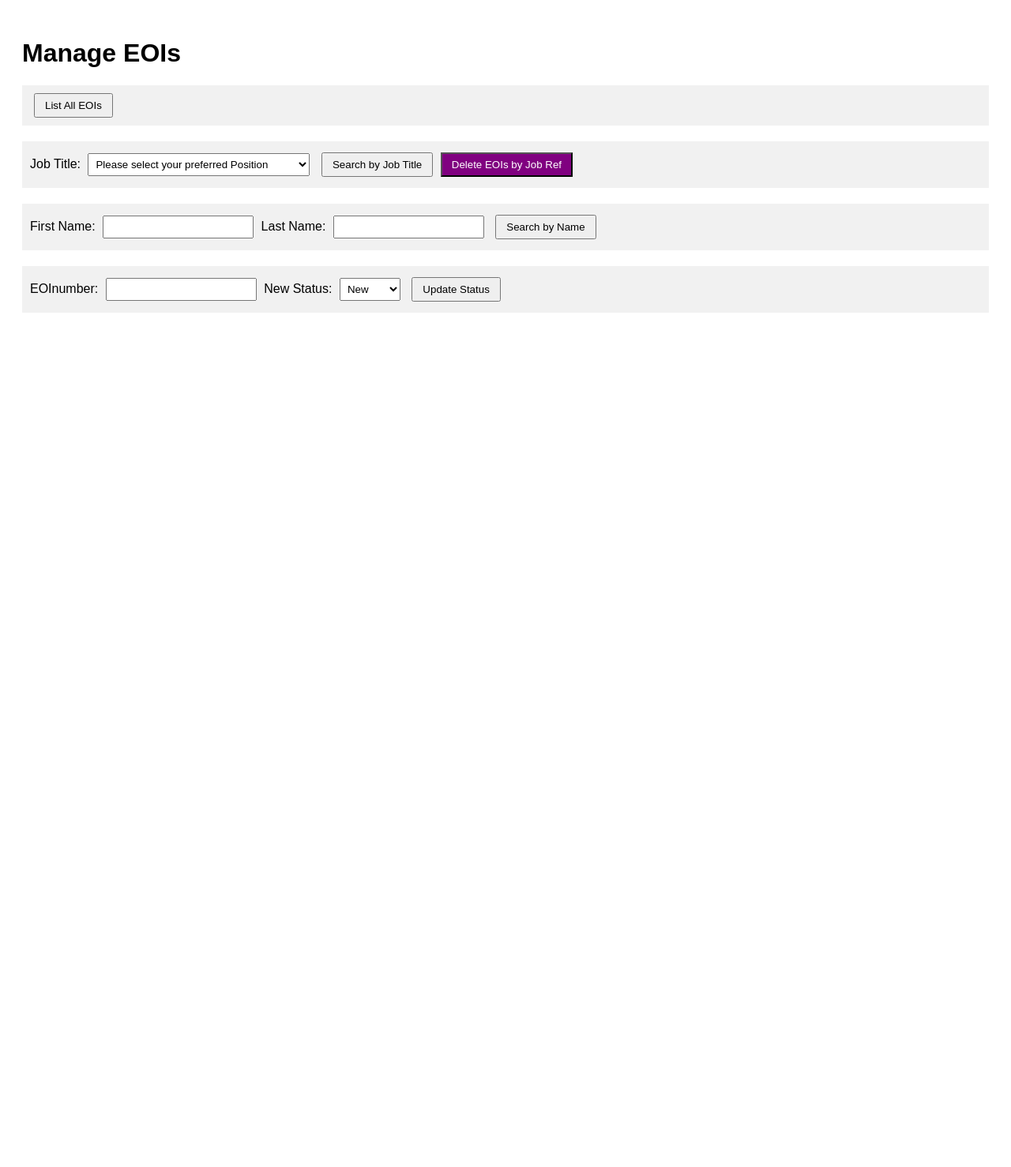
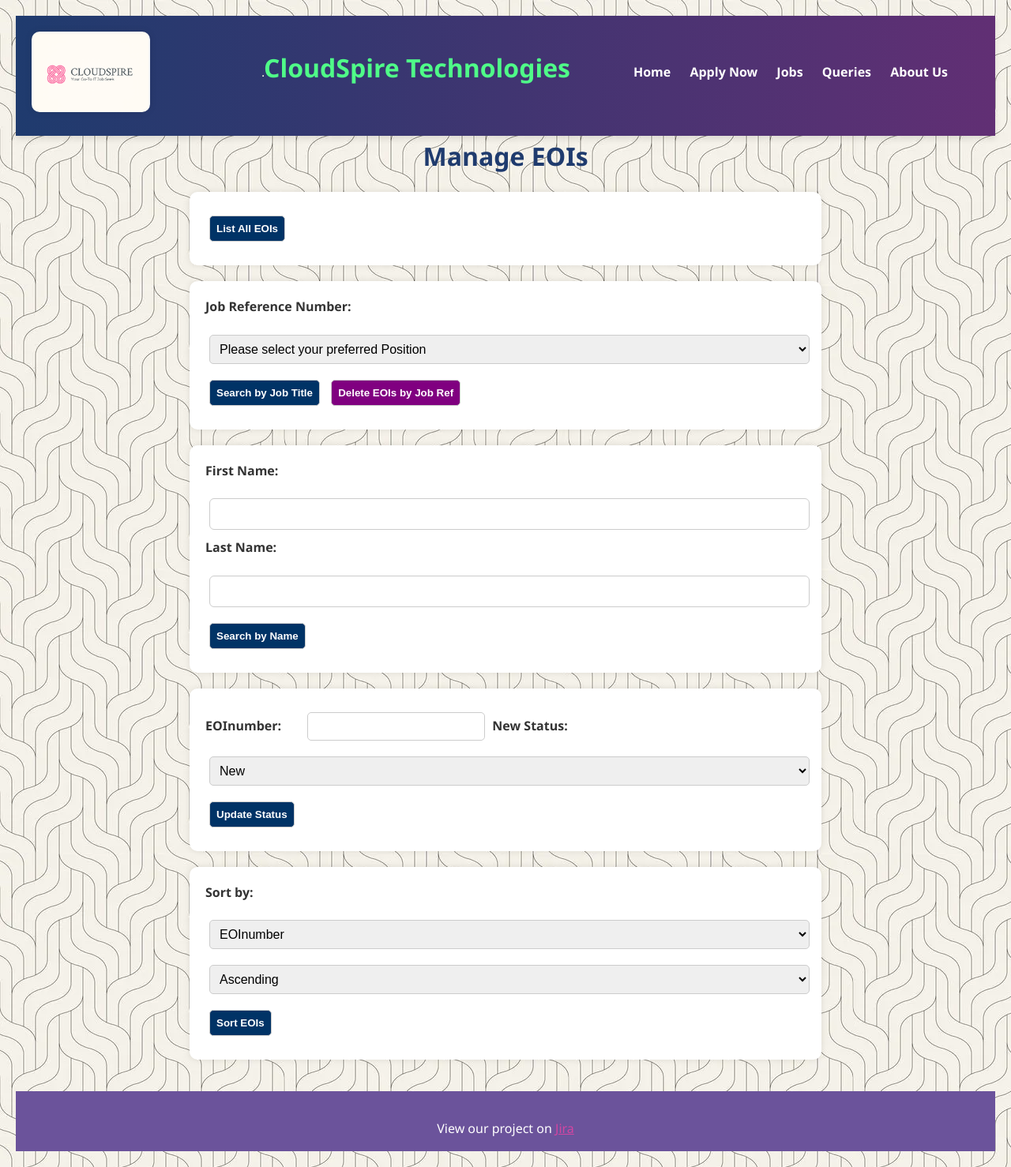
Before and after one commit to Infinite-Loops04/Project02, a PHP site: page /manage.php in a window 1280 px wide. Shown: the whole page at 79% size. Before the commit the page ends 396 px from the top, so only its background shows below. Run offline with PHP 8.4, Linux system fonts and the light colour scheme.

Commit message:
css application to manage.php

```diff
--- a/jobs.php
+++ b/jobs.php
@@ -119,10 +119,7 @@
         <title>CloudSpire Careers | pursue your dreams</title>
     </head>
     <body>
-        <header id="header">
-            <?php include("header.inc");
-            require_once "enhancement.php"?>
-        </header>
+        <?php include("header.inc"); ?>
         <main id="welcome">
             <aside class="jobsimage">
                 <img src="images/careers.png" alt="CloudSpire Technologies">
@@ -208,7 +205,6 @@ if ($result && mysqli_num_rows($result) > 0) {
     echo "<li>Senior-level: " . $row['salary_senior'] . "</li>";
     echo "</ul>";
     echo "<a href='apply.php'>Apply Now</a>";
-    echo "<h4>Location: " . htmlspecialchars($row['location_1']) . "</h4>"; // Job Location
     echo "</section>";
     }
 }
--- a/manage.php
+++ b/manage.php
@@ -7,22 +7,94 @@ session_start();
 <html lang="en">
 <head>
     <meta charset="UTF-8">
+    <link rel="stylesheet" type="text/css" href="styles/Project1.css">
     <title>Manage EOIs</title>
     <style>
-        body { font-family: Arial, sans-serif; padding: 20px; }
-        h2 { color: #1f3b6e; }
+        /* Manage EOIs Page Styling */
+        body {
+            font-family: 'Segoe UI', Tahoma, Geneva, Verdana, sans-serif;
+            background-color: #f5f5f5;
+            color: #333;
+            padding: 20px;
+        }
+
+        h1, h2 {
+            color: #1f3b6e;
+            text-align: center;
+            margin-bottom: 20px;
+        }
+
+        form {
+            background-color: #ffffff;
+            padding: 20px;
+            margin: 20px auto;
+            max-width: 800px;
+            border-radius: 10px;
+            box-shadow: 0 0 8px rgba(0,0,0,0.1);
+        }
+
+        form label {
+            display: inline-block;
+            min-width: 120px;
+            font-weight: bold;
+        }
+
+        form input, form select, form button {
+            margin: 10px 5px;
+            padding: 8px;
+            border: 1px solid #ccc;
+            border-radius: 5px;
+        }
+
+        form button {
+            background-color: #003366;
+            color: white;
+            font-weight: bold;
+            cursor: pointer;
+        }
+
+        form button:hover {
+            background-color: #0055aa;
+        }
+
+        table {
+            width: 100%;
+            border-collapse: collapse;
+            margin-top: 30px;
+        }
+
         table, th, td {
             border: 1px solid #aaa;
-            border-collapse: collapse;
-            padding: 8px;
         }
-        table { width: 100%; margin-top: 20px; }
-        form { margin: 20px 0; padding: 10px; background: #f1f1f1; }
-        input, select { margin: 5px; padding: 5px; }
-        button { padding: 6px 12px; margin-left: 5px; }
+
+        th {
+            background-color: #1f3b6e;
+            color: white;
+            padding: 10px;
+            text-align: left;
+        }
+
+        td {
+            padding: 10px;
+            background-color: #fff;
+        }
+
+        p {
+            text-align: center;
+            margin-top: 20px;
+        }
+
+        .success {
+            color: green;
+        }
+
+        .error {
+            color: red;
+        }
     </style>
 </head>
 <body>
+    <?php include("header.inc"); ?>
     <h1>Manage EOIs</h1>
 
     <!-- 1. List All EOIs -->
@@ -32,7 +104,7 @@ session_start();
 
     <!-- 2. Filter by Job Reference Number -->
     <form method="post">
-        <label>Job Title:</label>
+        <label>Job Reference Number:</label>
         <select name="job_ref_no" id="job_ref_no">
             <option value="">Please select your preferred Position</option>
             <option value="cfa-2025-63">Computer Forensic Analyst(CFA-2025-63)</option>
@@ -66,6 +138,22 @@ session_start();
         <button name="action" value="change_status">Update Status</button>
     </form>
 
+    <!-- 6. Sort EOIs -->
+    <form method="post">
+        <label>Sort by:</label>
+        <select name="sort_field">
+            <option value="EOInumber">EOInumber</option>
+            <option value="JobReferenceNumber">Job Reference Number</option>
+            <option value="FirstName">First Name</option>
+            <option value="LastName">Last Name</option>
+            <option value="Status">Status</option>
+        </select>
+        <select name="sort_order">
+            <option value="ASC">Ascending</option>
+            <option value="DESC">Descending</option>
+        </select>
+        <button name="action" value="sort">Sort EOIs</button>
+    </form>
 <?php
 function displayEOIs($result) {
     if (mysqli_num_rows($result) > 0) {
@@ -148,9 +236,22 @@ if ($_SERVER["REQUEST_METHOD"] === "POST" && isset($_POST['action'])) {
                 echo "<p style='color:red;'>Failed to update status.</p>";
             }
             break;
+        case "sort":
+            $allowed_fields = ['EOInumber', 'JobReferenceNumber', 'FirstName', 'LastName', 'Status'];
+            $allowed_orders = ['ASC', 'DESC'];
+
+            $field = in_array($_POST['sort_field'], $allowed_fields) ? $_POST['sort_field'] : 'EOInumber';
+            $order = in_array($_POST['sort_order'], $allowed_orders) ? $_POST['sort_order'] : 'ASC';
+
+            $query = "SELECT * FROM eoi ORDER BY $field $order";
+            $result = mysqli_query($conn, $query);
+            echo "<h2>EOIs Sorted by $field ($order)</h2>";
+            displayEOIs($result);
+            break;
     }
 }
 mysqli_close($conn);
+include("footer.inc");
 ?>
 
 </body>
--- a/styles/Project1.css
+++ b/styles/Project1.css
@@ -152,12 +152,6 @@ header {
     display: block;
     margin-right: auto;
 }
-#header h1 {
-    font-size: 2.5em;
-    margin-bottom: 10px;
-    margin-right: auto;
-}
-
 
 /* Navigation */
 nav ul {
```
